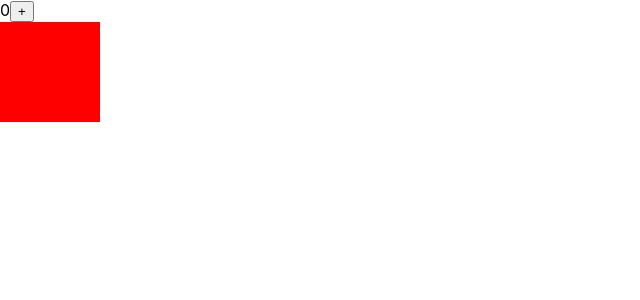
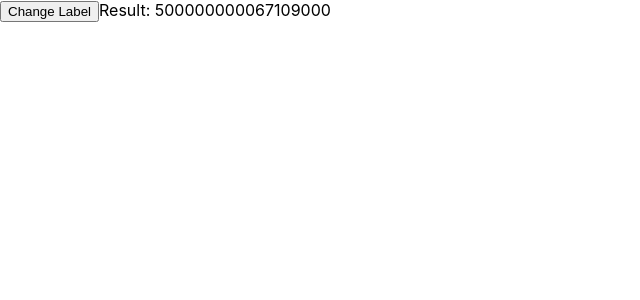
Before and after one commit to DonOhhhh/SWAcademy-2nd-frontend, a React (Create React App) app in the folder React/01/kdt-app/: page / in a window 1280 px wide. Shown: the top 300 px of the page, without its empty margins (0-640 px from the left). Built offline with nearby package versions, Linux system fonts and the light colour scheme.

Commit message:
Revert "React.memo"
This reverts commit 72d283951074ab6a85dcbb61cc63f50de0e6deb5.

```diff
--- a/React/01/kdt-app/src/App.js
+++ b/React/01/kdt-app/src/App.js
@@ -1,14 +1,13 @@
 import { useState } from "react";
-import Box from "./components/React.memo/Box";
+import ShowSum from "./components/ShowSum/ShowSum";
 
 function App() {
-  const [count, setCount] = useState(0);
+  const [label, setLabel] = useState('Result');
 
   return (
     <div>
-      {count}
-      <button onClick={() => setCount(count + 1)}>+</button>
-      <Box />
+      <button onClick={() => setLabel(label + ':')}>Change Label</button>
+      <ShowSum label={label} n={1000000000} />
     </div>
   )
 }
--- a/React/01/kdt-app/src/components/React.memo/Box.js
+++ /dev/null
@@ -1,16 +0,0 @@
-import React from "react"
-
-const Box = React.memo(() => {
-    console.log('Render box')
-    const style = {
-        width: 100,
-        height: 100,
-        backgroundColor: 'red'
-    }
-
-    return (
-        <div style={style}></div>
-    )
-})
-
-export default Box;
```
